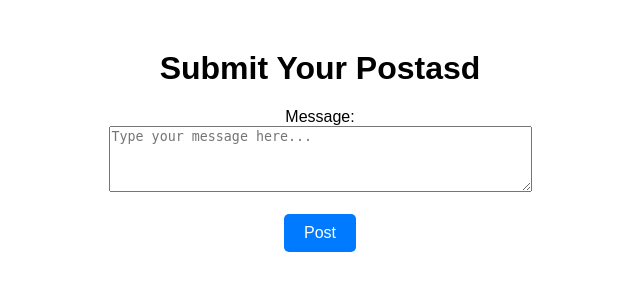
After one commit to Redcowbois/Codejam2024, a Django app: page /exam_helper/trial in a window 1280 px wide. The commit adds this page. Shown: the top 300 px of the page, without its empty margins (320-960 px from the left). Run offline with Django 5.2, Linux system fonts and the light colour scheme.

Commit message:
backeend txt work

```diff
--- a/app/exam_helper/templates/file-options.html
+++ b/app/exam_helper/templates/file-options.html
@@ -8,7 +8,7 @@
   <title>File Options</title>
   <link rel="stylesheet" href="{% static 'styles.css' %}">
 </head>
-<body style="background-image: url('wallpaperflare.com_wallpaper.jpg'); background-size: cover; background-repeat: no-repeat;">
+<body>
   <header class="header">
     OMNI
 
@@ -35,6 +35,6 @@
     </div>
   </div>
 
-  <script src="file-options.js"></script>
+  <script src="{% static 'file-options.js' %}"></script>
 </body>
 </html>
--- a/app/exam_helper/templates/main.html
+++ b/app/exam_helper/templates/main.html
@@ -47,6 +47,6 @@
     </div>
   </div>
 
-  <script src="script.js"></script>
+  <script src="{% static 'script.js' %}"></script>
 </body>
 </html>
--- /dev/null
+++ b/app/exam_helper/templates/trial.html
@@ -0,0 +1,35 @@
+<!DOCTYPE html>
+<html>
+<head>
+    <title>Post Button Examplea</title>
+    <style>
+        body {
+            font-family: Arial, sans-serif;
+            text-align: center;
+            margin-top: 50px;
+        }
+        button {
+            padding: 10px 20px;
+            font-size: 16px;
+            color: white;
+            background-color: #007BFF;
+            border: none;
+            border-radius: 5px;
+            cursor: pointer;
+        }
+        button:hover {
+            background-color: #0056b3;
+        }
+    </style>
+</head>
+<body>
+    <h1>Submit Your Postasd</h1>
+    <form id="upload-form" method="POST">
+        <label for="message">Message:</label><br>
+        <textarea id="message" name="message" rows="4" cols="50" placeholder="Type your message here..." required></textarea><br><br>
+        <button type="asd">Post</button>
+    </form>
+
+    <script src="trial.js"></script>
+</body>
+</html>
--- a/app/exam_helper/urls.py
+++ b/app/exam_helper/urls.py
@@ -4,6 +4,6 @@ from . import views
 
 urlpatterns = [
     path("", views.index, name="index"),
-    path("test", views.test, name="test"),
+    path("trial", views.trial, name="trial"),
     path("options", views.options, name="options"),
 ]
--- a/app/exam_helper/views.py
+++ b/app/exam_helper/views.py
@@ -1,15 +1,52 @@
-from django.shortcuts import render
-from django.http import HttpResponse
+from django.shortcuts import render, redirect, reverse
+from django.http import HttpResponse, JsonResponse
 from django.template import loader
+from django.views.decorators.csrf import csrf_exempt
+import json
+
+@csrf_exempt
+def index(request):
+    if request.method == 'POST':
+        data = json.loads(request.body)
+        print(data)
+
+        # Extract fields from the JSON payload
+        file_name = data.get('name')
+        file_type = data.get('type')
+        file_size = data.get('size')
+        file_content = data.get('content')  # Base64-encoded file content
+        file_content = file_content.split(",")[1]
+
+        # Decode the file content from Base64 if needed
+        import base64
+        # print(file_content)
+        decoded =  base64.b64decode(file_content)
+        decoded = decoded.decode('utf-8')
+        f = open("test.txt", "w")
+        f.write(decoded)
+
+        redirect_url = reverse('options')  # Replace 'some_view_name' with the actual view name
+
+        # Return the response with the redirection URL
+        return JsonResponse({'redirect_url': 'options'})
+
+    if request.method == 'GET':
+        template = loader.get_template('main.html')
+        return HttpResponse(template.render())
 
 
-def index(request):
-    template = loader.get_template('main.html')
+@csrf_exempt
+def options(request):
+        if request.method == 'POST':
+            print("options received")
+        template = loader.get_template('file-options.html')
+        return HttpResponse(template.render())
+
+@csrf_exempt
+def trial(request):
+    if request.method == 'POST':
+        a = request.POST['message']
+        return HttpResponse(a)
+
+    template = loader.get_template('trial.html')
     return HttpResponse(template.render())
-
-def options(request):
-    template = loader.get_template('file-options.html')
-    return HttpResponse(template.render())
-
-def test(request):
-    return HttpResponse("test")
```
Also changed, not shown: app/exam_helper/static/file-options.js (+0 -45 lines), app/exam_helper/static/script.js (+48 -4 lines), app/exam_helper/static/trial.js (added, +25 -0 lines).
